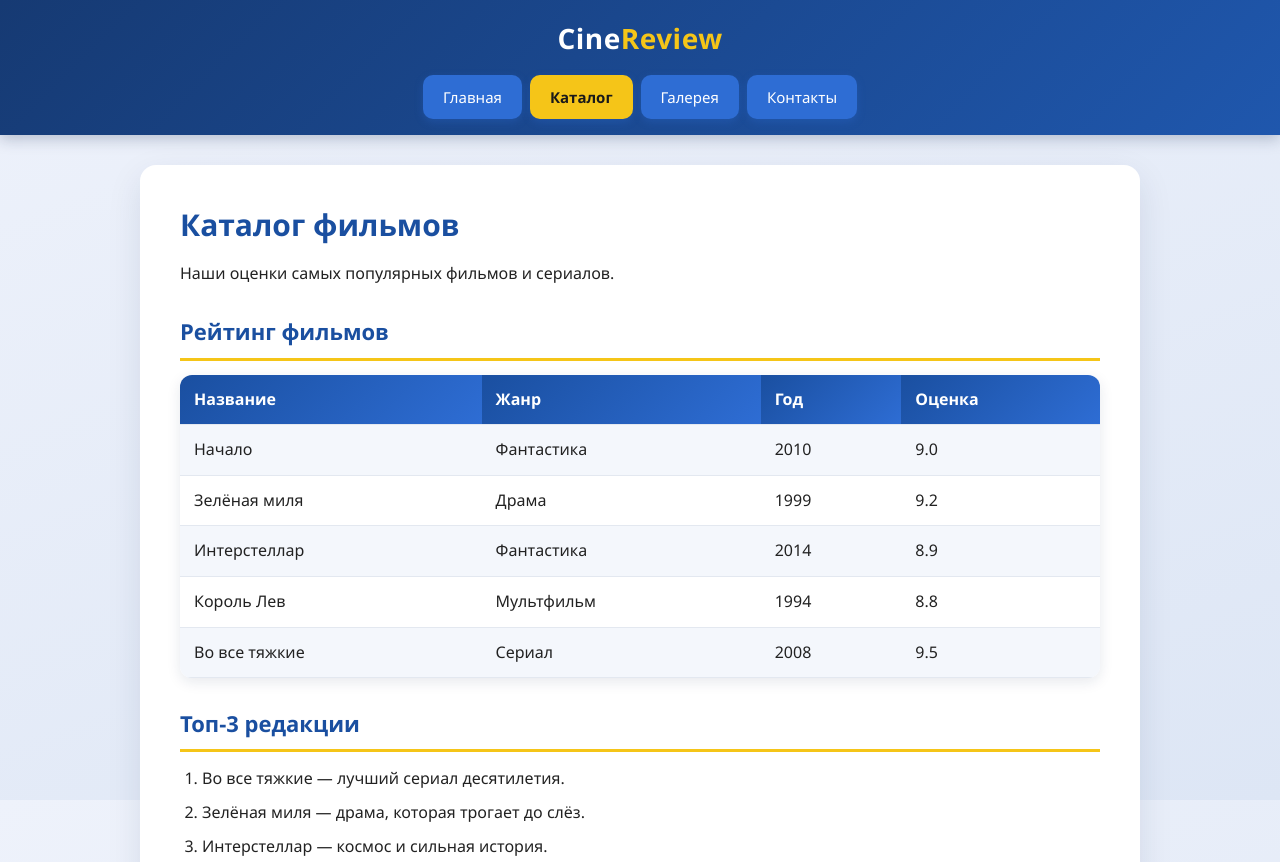
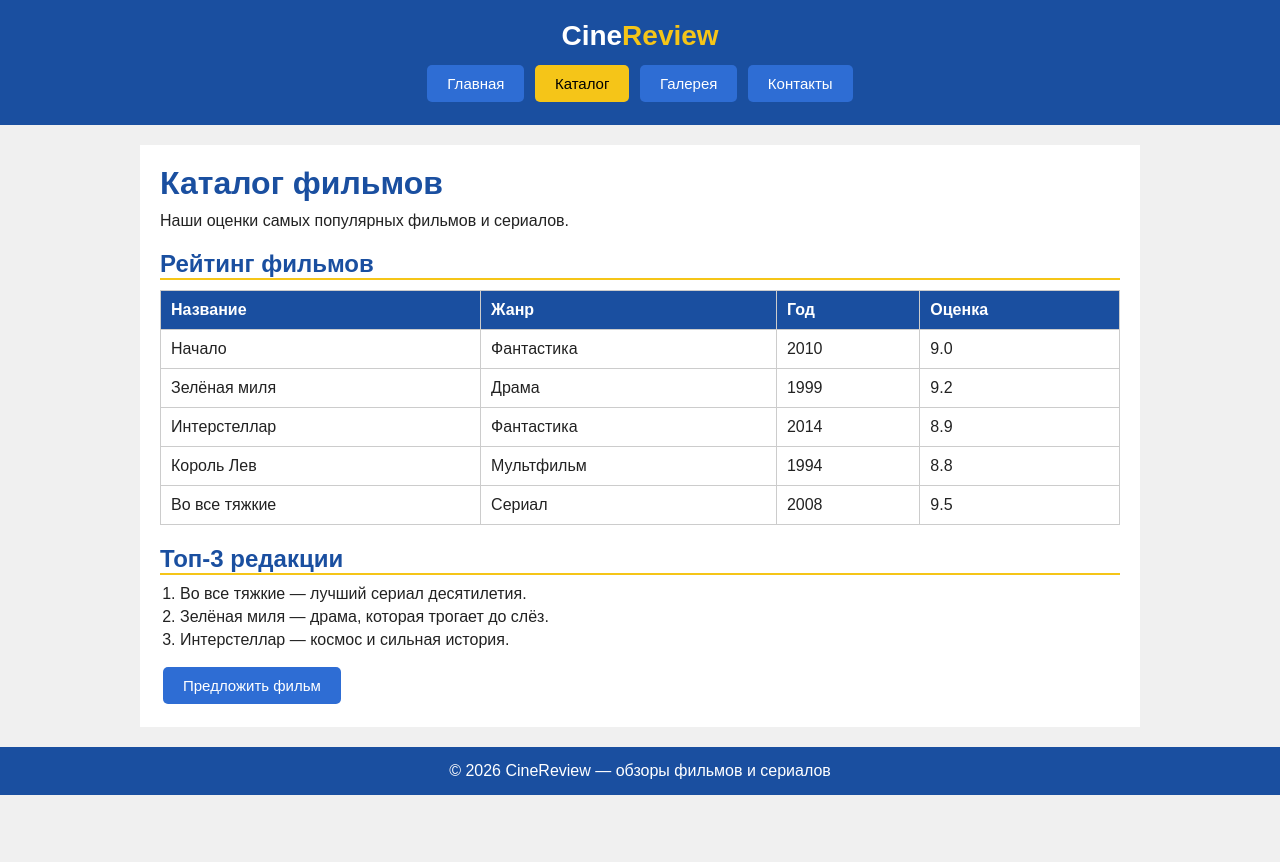
Before and after one commit to s05342965-commits/cinerevie22, a plain HTML site: page catalog.html in a window 1280 px wide. Shown: the top 862 px of the page. After the commit the page ends 800 px from the top, so only its background shows below. Drawn offline with Linux system fonts and the light colour scheme.

Commit message:
Update style.css

```diff
--- a/style.css
+++ b/style.css
@@ -1,5 +1,3 @@
-
-
 * {
   margin: 0;
   padding: 0;
@@ -7,222 +5,147 @@
 }
 
 body {
-  font-family: 'Segoe UI', Tahoma, Arial, sans-serif;
+  font-family: Arial, sans-serif;
+  background-color: #f0f0f0;
   color: #222222;
-  line-height: 1.6;
-  min-height: 100vh;
-  background: linear-gradient(160deg, #eef2fb 0%, #dde6f5 100%);
-  background-attachment: fixed;
 }
 
-
 header {
-  background: linear-gradient(135deg, #163a73, #1f57ad);
-  padding: 16px 20px;
+  background-color: #1a4fa0;
   text-align: center;
-  box-shadow: 0 4px 14px rgba(20, 40, 80, 0.25);
+  padding: 20px;
 }
 
 .logo {
-  color: #ffffff;
+  color: white;
   font-size: 28px;
   font-weight: bold;
-  letter-spacing: 0.5px;
-  margin-bottom: 14px;
+  margin-bottom: 10px;
 }
 
 .logo span {
   color: #f5c518;
 }
 
-.menu {
-  display: flex;
-  flex-wrap: wrap;
-  gap: 8px;
-  justify-content: center;
-}
-
-
 .button {
+  display: inline-block;
   background-color: #2e6dd4;
-  color: #ffffff;
+  color: white;
   padding: 10px 20px;
   font-size: 15px;
-  font-family: inherit;
   text-decoration: none;
   border: none;
-  border-radius: 10px;
+  border-radius: 5px;
   cursor: pointer;
-  display: inline-block;
-  box-shadow: 0 3px 8px rgba(46, 109, 212, 0.3);
-  transition: all 0.2s ease;
+  margin: 3px;
 }
 
 .button:hover {
   background-color: #f5c518;
-  color: #1a1a1a;
-  transform: translateY(-2px);
-  box-shadow: 0 6px 14px rgba(245, 197, 24, 0.45);
+  color: black;
 }
 
 .button.active {
   background-color: #f5c518;
-  color: #1a1a1a;
-  font-weight: bold;
+  color: black;
 }
-
 
 main {
   max-width: 1000px;
-  margin: 30px auto;
-  padding: 36px 40px;
-  background-color: #ffffff;
-  border-radius: 16px;
-  box-shadow: 0 12px 34px rgba(20, 40, 80, 0.1);
-  animation: fadeIn 0.5s ease;
-}
-
-@keyframes fadeIn {
-  from { opacity: 0; transform: translateY(12px); }
-  to   { opacity: 1; transform: translateY(0); }
+  margin: 20px auto;
+  padding: 20px;
+  background-color: white;
 }
 
 h1 {
   color: #1a4fa0;
-  font-size: 30px;
-  margin-bottom: 12px;
+  margin-bottom: 10px;
 }
 
 h2 {
   color: #1a4fa0;
-  font-size: 22px;
-  margin: 28px 0 14px;
-  padding-bottom: 8px;
-  border-bottom: 3px solid #f5c518;
+  margin-top: 20px;
+  margin-bottom: 10px;
+  border-bottom: 2px solid #f5c518;
 }
 
 p {
-  margin-bottom: 12px;
+  margin-bottom: 10px;
 }
 
 ul, ol {
-  margin: 0 0 16px 22px;
+  margin-left: 20px;
+  margin-bottom: 15px;
 }
 
 li {
-  margin-bottom: 8px;
+  margin-bottom: 5px;
 }
 
 img {
   max-width: 100%;
-  border-radius: 12px;
-  display: block;
 }
 
 .banner {
-  margin-bottom: 22px;
-  box-shadow: 0 8px 20px rgba(20, 40, 80, 0.18);
+  width: 100%;
+  margin-bottom: 15px;
 }
-
 
 table {
   width: 100%;
-  border-collapse: separate;
-  border-spacing: 0;
-  border-radius: 12px;
-  overflow: hidden;
-  box-shadow: 0 4px 14px rgba(20, 40, 80, 0.1);
-  margin-bottom: 16px;
+  border-collapse: collapse;
+  margin-bottom: 15px;
 }
 
 th, td {
-  padding: 12px 14px;
+  border: 1px solid #cccccc;
+  padding: 10px;
   text-align: left;
-  border-bottom: 1px solid #e3e8f0;
 }
 
 th {
-  background: linear-gradient(135deg, #1a4fa0, #2e6dd4);
-  color: #ffffff;
-}
-
-tr:nth-child(even) td {
-  background-color: #f4f7fc;
-}
-
-tr:hover td {
-  background-color: #eaf1fc;
-}
-
-
-.gallery {
-  display: flex;
-  flex-wrap: wrap;
-  gap: 16px;
+  background-color: #1a4fa0;
+  color: white;
 }
 
 .gallery img {
   width: 200px;
   height: 300px;
   object-fit: cover;
-  box-shadow: 0 6px 16px rgba(20, 40, 80, 0.18);
-  transition: all 0.25s ease;
+  margin: 5px;
 }
-
-.gallery img:hover {
-  transform: translateY(-6px) scale(1.03);
-  box-shadow: 0 14px 26px rgba(20, 40, 80, 0.3);
-}
-
 
 .video-frame {
   width: 100%;
   max-width: 700px;
   height: 394px;
   border: none;
-  border-radius: 12px;
-  box-shadow: 0 8px 20px rgba(20, 40, 80, 0.18);
 }
 
-
 form {
-  background-color: #f7f9fc;
-  padding: 24px;
-  border: 1px solid #e3e8f0;
-  border-radius: 14px;
+  background-color: #f7f7f7;
+  padding: 20px;
+  border: 1px solid #cccccc;
   max-width: 460px;
 }
 
 label {
   display: block;
   font-weight: bold;
-  margin-bottom: 6px;
+  margin-bottom: 5px;
 }
 
 input, textarea {
   width: 100%;
-  padding: 11px 12px;
-  margin-bottom: 16px;
-  border: 1px solid #c3ccda;
-  border-radius: 8px;
-  font-family: inherit;
-  font-size: 14px;
-  background-color: #ffffff;
+  padding: 10px;
+  margin-bottom: 15px;
+  border: 1px solid #cccccc;
 }
 
-input:focus, textarea:focus {
-  outline: none;
-  border-color: #1a4fa0;
-  box-shadow: 0 0 0 3px rgba(26, 79, 160, 0.15);
+footer {
+  background-color: #1a4fa0;
+  color: white;
+  text-align: center;
+  padding: 15px;
+  margin-top: 20px;
 }
-
-
-footer {
-  background: linear-gradient(135deg, #163a73, #1f57ad);
-  border-top: 3px solid #f5c518;
-  color: #ffffff;
-  text-align: center;
-  padding: 18px;
-  margin-top: 30px;
-  font-size: 14px;
-}
```
